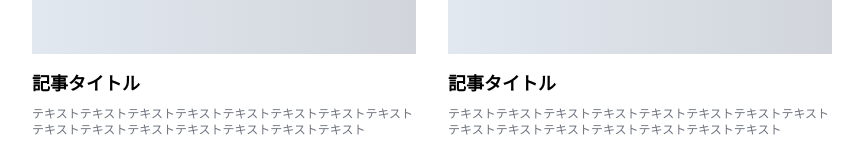
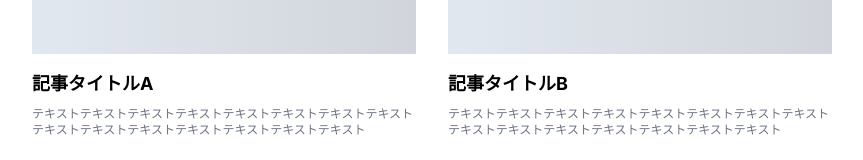
Before and after one commit to strwalk/simple-blog, a Next.js app: page / in a window 1280 px wide. Shown: the part 250-410 px from the top of the page, without its empty margins (208-1071 px from the left). Built offline with nearby package versions, Linux system fonts and the light colour scheme.

Commit message:
fix: change each large article component's data from fixed values to props

```diff
--- a/src/app/_components/LargeArticle/LargeArticle.tsx
+++ b/src/app/_components/LargeArticle/LargeArticle.tsx
@@ -1,17 +1,21 @@
 import Link from 'next/link';
 
-export function LargeArticle() {
+interface Props {
+  articleId: string;
+  title: string;
+  contents: string;
+}
+
+export function LargeArticle({ articleId, title, contents }: Props) {
   return (
     <Link
-      href="/article/666"
+      href={`/article/${articleId}`}
       className="hover:opacity-70"
       data-test-id="large-article"
     >
       <div className="w-full h-[12rem] bg-gradient-to-r from-slate-200 to-gray-300"></div>
-      <h2 className="mt-4 font-bold text-lg">記事タイトル</h2>
-      <p className="text-xs mt-2 line-clamp-2 text-gray-500">
-        テキストテキストテキストテキストテキストテキストテキストテキストテキストテキストテキストテキストテキストテキストテキスト
-      </p>
+      <h2 className="mt-4 font-bold text-lg">{title}</h2>
+      <p className="text-xs mt-2 line-clamp-2 text-gray-500">{contents}</p>
     </Link>
   );
 }
--- a/src/app/page.tsx
+++ b/src/app/page.tsx
@@ -6,8 +6,16 @@ export default function Home() {
       <section className="w-[50rem]">
         <h1 className="text-center text-4xl">シンプル ブログ</h1>
         <section className="grid grid-cols-2 gap-8 mt-8">
-          <LargeArticle />
-          <LargeArticle />
+          <LargeArticle
+            articleId="AAA"
+            title="記事タイトルA"
+            contents="テキストテキストテキストテキストテキストテキストテキストテキストテキストテキストテキストテキストテキストテキストテキスト"
+          />
+          <LargeArticle
+            articleId="BBB"
+            title="記事タイトルB"
+            contents="テキストテキストテキストテキストテキストテキストテキストテキストテキストテキストテキストテキストテキストテキストテキスト"
+          />
         </section>
         <section className="grid grid-cols-3 gap-8 mt-6">
           <NormalArticle
```
Also changed, not shown: 1 other file (tests, documents, lock files or other folders).
